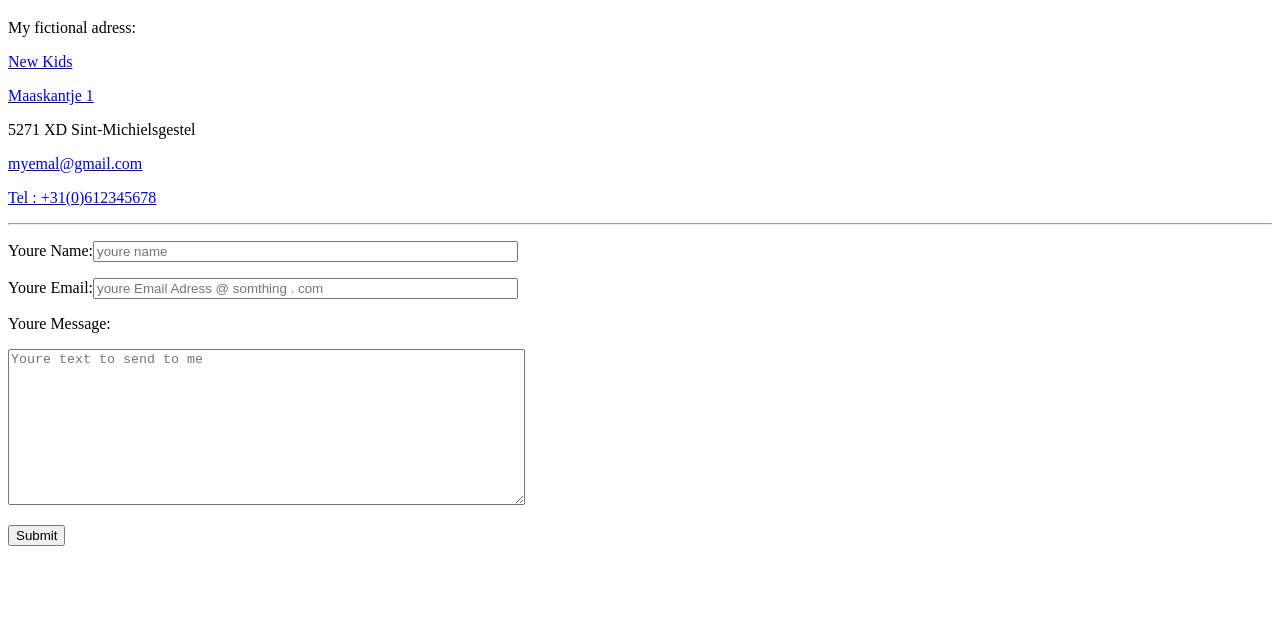
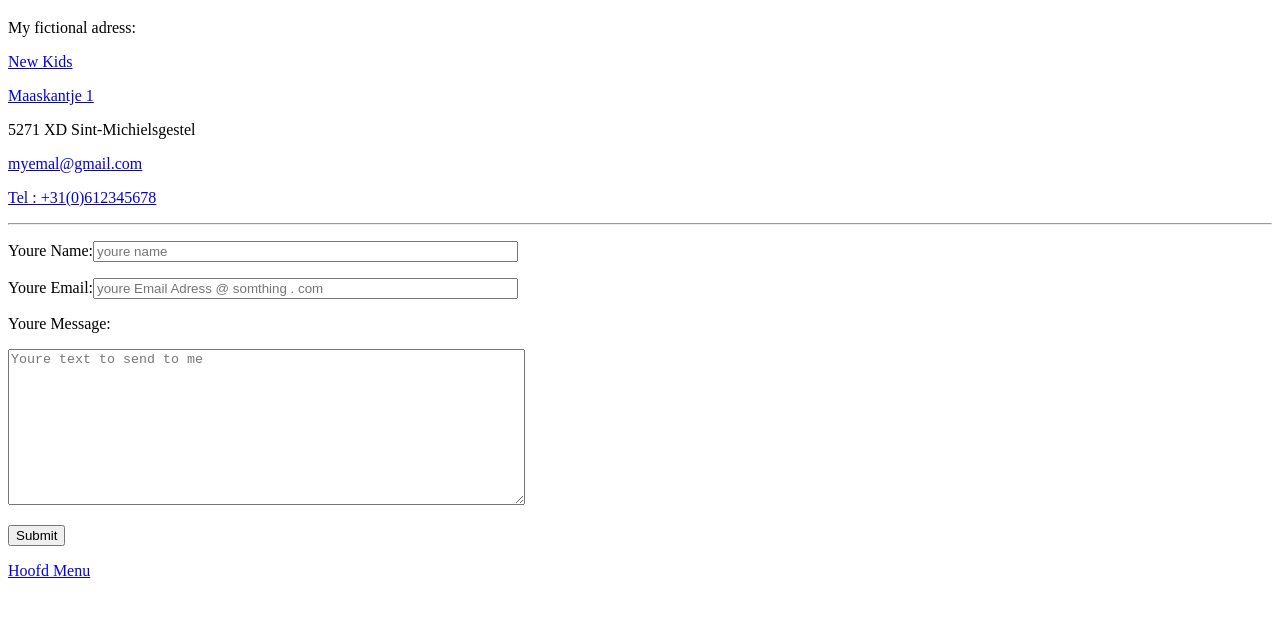
Before and after one commit to MathieuDijkstra/CV, a plain HTML site: page contactme.html in a window 1280 px wide. Shown: the part 61-678 px from the top of the page. Drawn offline with Linux system fonts and the light colour scheme.

Commit message:
Update contackt
forgoten back link to main page

```diff
--- a/contactme.html
+++ b/contactme.html
@@ -23,5 +23,6 @@
  <p><textarea name="" id="" cols="62" rows="10" placeholder="Youre text to send to me"></textarea></p>
  <p><input type="submit" value="Submit"></p>
 </form>
+<p><a href="index.html">Hoofd Menu</a></p>
 </body>
 </html>
```
